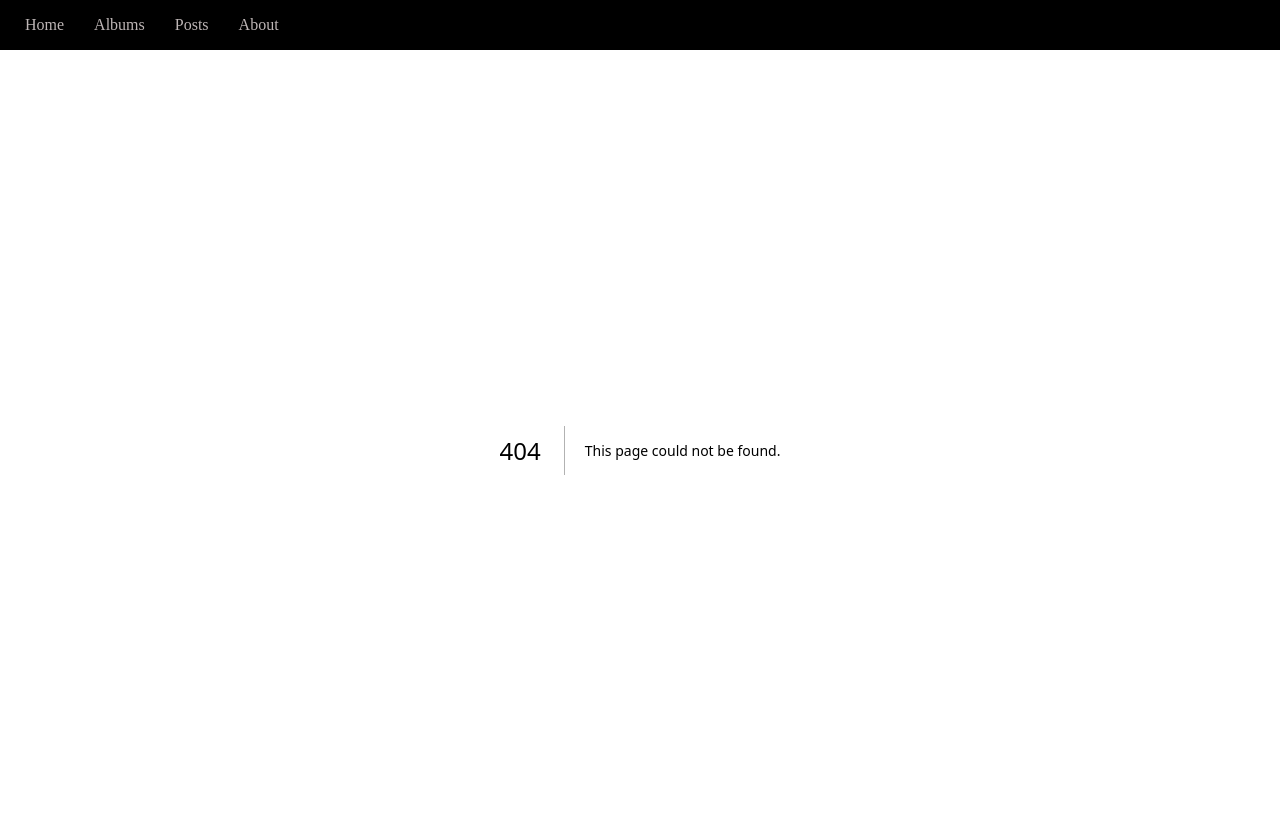
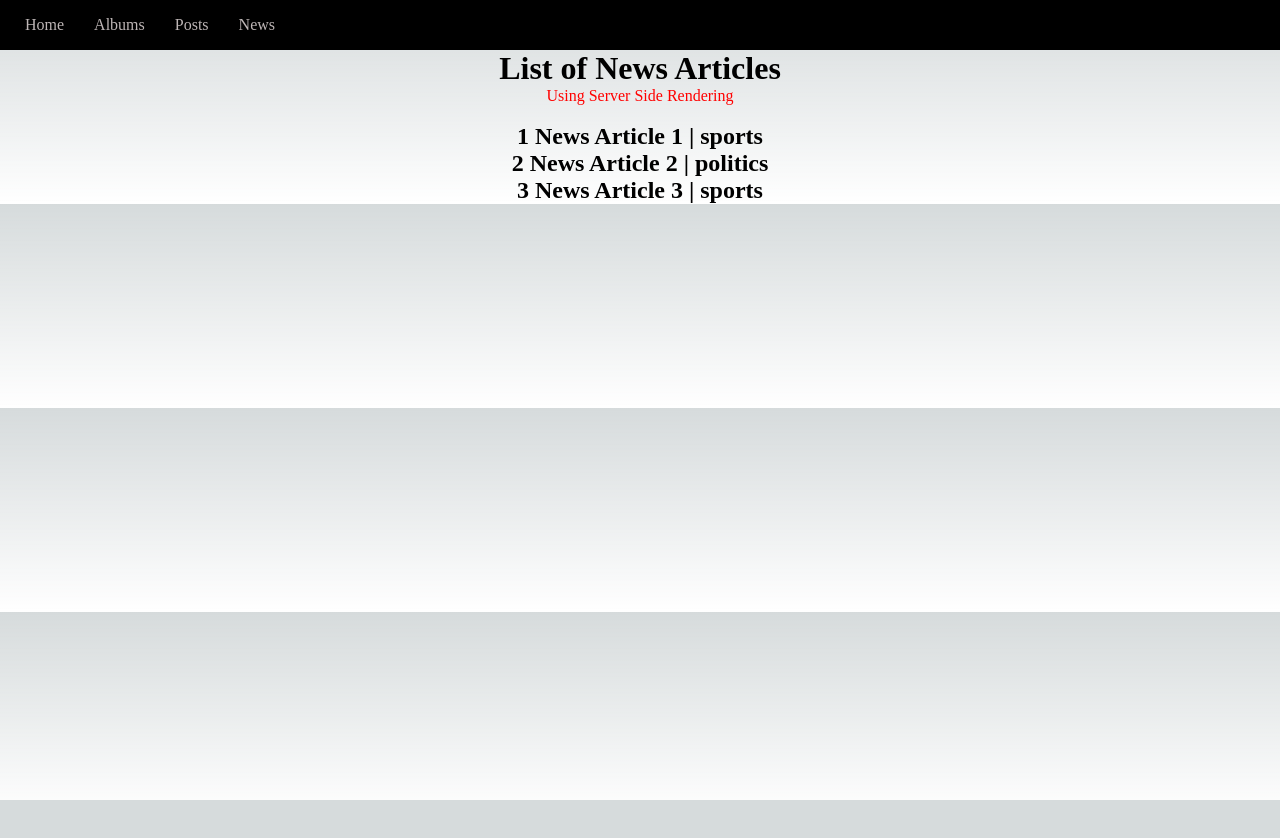
Before and after one commit to syedasim-08/First-Next-Pro, a Next.js app: page /news in a window 1280 px wide. Before the commit this address had no page. Shown: the top 838 px of the page. After the commit the page ends 800 px from the top, so only its background shows below. Built offline with nearby package versions, Linux system fonts and the light colour scheme; data requests are answered from the project's data file.

Commit message:
ssr and authentication

```diff
--- a/components/Nav.js
+++ b/components/Nav.js
@@ -23,8 +23,13 @@ const Nav = () => {
 
 
     </li>
+    {/* <li>
+        <Link href="/about">About</Link>
+
+    </li> */}
+
     <li>
-        <Link href="/about">About</Link>
+        <Link href="/news">News</Link>
 
     </li>
 
--- /dev/null
+++ b/db.json
@@ -0,0 +1,28 @@
+{
+    "news" : [
+        {
+            "id" : 1,
+            "title" : "News Article 1",
+            "description" : "Description 1",
+            "category" : "sports"
+
+
+        },
+        {
+            "id" : 2,
+            "title" : "News Article 2",
+            "description" : "Description 2",
+            "category" : "politics"
+
+
+        },
+        {
+            "id" : 3,
+            "title" : "News Article 3",
+            "description" : "Description 3",
+            "category" : "sports"
+
+
+        }
+    ]
+}
--- a/package.json
+++ b/package.json
@@ -10,7 +10,9 @@
   },
   "dependencies": {
     "@next/font": "13.1.6",
+    "json-server": "^0.17.1",
     "next": "13.1.6",
+    "next-auth": "^4.19.2",
     "react": "18.2.0",
     "react-dom": "18.2.0"
   }
--- a/pages/albums/index.js
+++ b/pages/albums/index.js
@@ -10,7 +10,7 @@ const Product = ({albums}) => {
         <meta name="viewport" content="width=device-width, initial-scale=1" />
         {/* <link rel="icon" href="/favicon.ico" /> */}
       </Head>
-    <h1 style={{textAlign: "center"}}>Dynamic Routing</h1>
+    <h1 style={{textAlign: "center"}}>Dynamic Routing using Static Site Generation</h1>
     <p style={{textAlign:"center", color:"red"}}>Click on any particulat list for dynamic routing</p>
     <br />
     {
--- /dev/null
+++ b/pages/news/index.js
@@ -0,0 +1,41 @@
+import React from 'react'
+import Head from "next/head"
+
+const NewsArticles = ({articles}) => {
+  return (
+    <>
+    <Head>
+        <title>WebDev</title>
+    </Head>
+    <h1 style={{textAlign: "center"}}>List of News Articles</h1>
+    <p style={{textAlign:"center", color:"red"}}>Using Server Side Rendering</p>
+    <br />
+    {articles.map(article=>(
+        <div key={article.id} style={{textAlign : "center"}}>
+            <h2>{article.id} {article.title} | {article.category}</h2>
+
+        </div>
+    ))}
+
+    </>
+  )
+}
+
+export default NewsArticles
+
+
+
+export async function getServerSideProps () {
+
+ const response = await fetch(`http://localhost:4000/news`)
+
+ const data = await response.json();
+
+ return {
+    props : {
+        articles : data
+    }
+ }
+
+
+}
```
Also changed, not shown: pages/albums/[albumId].js (+14 -1 lines), pages/news/[category].js (added, +44 -0 lines), pages/posts.js (+16 -2 lines), pages/api/auth/[...nextauth].js (added), 1 other file (tests, documents, lock files or other folders).
